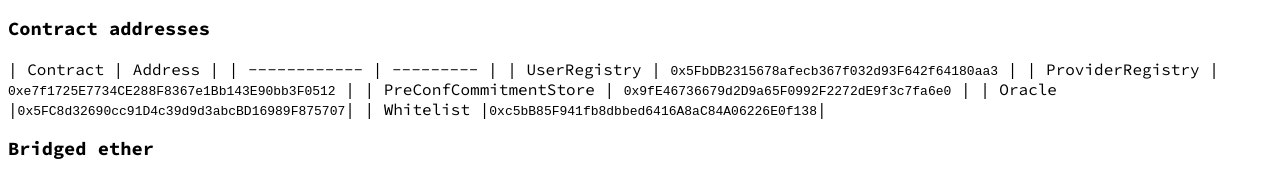
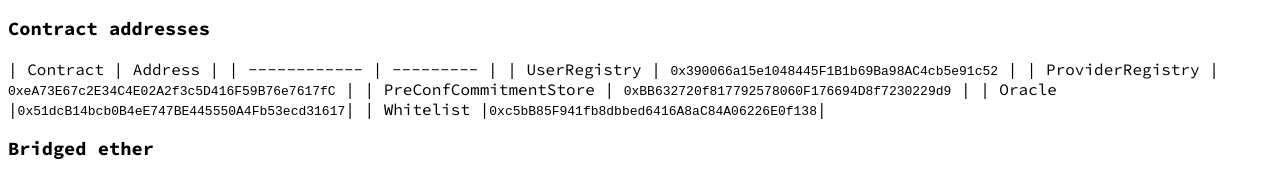
Before and after one commit to primevprotocol/docs-mevcommit, a Next.js app: page /mev-commit-chain in a window 1280 px wide. Shown: the part 753-922 px from the top of the page. Built offline with nearby package versions, Linux system fonts and the light colour scheme.

Commit message:
Update mev-commit-chain.mdx

```diff
--- a/pages/mev-commit-chain.mdx
+++ b/pages/mev-commit-chain.mdx
@@ -21,10 +21,10 @@ Primev will maintain a testnet consisting of the mev-commit chain, oracle servic
 
 | Contract        | Address |
 | ------------ | --------- |
-| UserRegistry | `0x5FbDB2315678afecb367f032d93F642f64180aa3` |
-| ProviderRegistry | `0xe7f1725E7734CE288F8367e1Bb143E90bb3F0512` |
-| PreConfCommitmentStore | `0x9fE46736679d2D9a65F0992F2272dE9f3c7fa6e0` |
-| Oracle |`0x5FC8d32690cc91D4c39d9d3abcBD16989F875707`|
+| UserRegistry | `0x390066a15e1048445F1B1b69Ba98AC4cb5e91c52` |
+| ProviderRegistry | `0xeA73E67c2E34C4E02A2f3c5D416F59B76e7617fC` |
+| PreConfCommitmentStore | `0xBB632720f817792578060F176694D8f7230229d9` |
+| Oracle |`0x51dcB14bcb0B4eE747BE445550A4Fb53ecd31617`|
 | Whitelist |`0xc5bB85F941fb8dbbed6416A8aC84A06226E0f138`|
 
 ### Bridged ether
```
